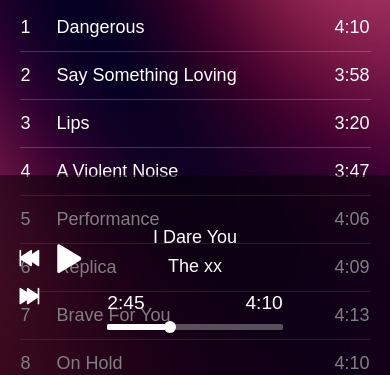
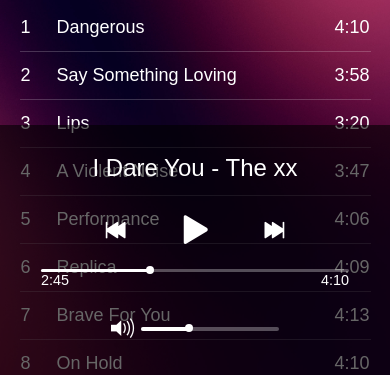
Before and after one commit to ayangyh/aria, a plain HTML site: page album.html in a window 390 px wide. Shown: the part 469-844 px from the top of the page. Drawn offline with nearby package versions, Linux system fonts and the light colour scheme.

Commit message:
checkpoint 27 musicplayer: completed

```diff
--- a/album.html
+++ b/album.html
@@ -61,6 +61,7 @@
                         </a>
                     </div>
                     <div class="control-group currently-playing">
+                        <h2 class="artist-song-mobile">I Dare You - The xx</h2>
                         <h2 class="song-name">I Dare You</h2>
                         <div class="seek-control">
                             <div class="seek-bar">
@@ -70,10 +71,15 @@
                             <div class="current-time">2:45</div>
                             <div class="total-time">4:10</div>
                         </div>
-                        <h2 class="artist-song-mobile">I Dare You - The xx</h2>
+                        <!-- <h2 class="artist-song-mobile">I Dare You - The xx</h2> -->
                         <h3 class="artist-name">The xx</h3>
                     </div>
                     <div class="control-group volume">
+                        <span class="ion-volume-high icon"></span>
+                        <div class="seek-bar">
+                            <div class="fill"></div>
+                            <div class="thumb"></div>
+                        </div>
                     </div>
                 </div>
             </section>
--- a/styles/player_bar.css
+++ b/styles/player_bar.css
@@ -3,7 +3,7 @@
     bottom: 0;
     left: 0;
     right: 0;
-    height: 200px;
+    height:75px;
     background-color: rgba(0, 0, 0, 0.5);
     z-index: 100;
 }
@@ -56,52 +56,54 @@
 }
 .player-bar .currently-playing .song-name,
 .player-bar .currently-playing .artist-song-mobile {
-    top: 2.15rem;
+    top: .5rem;
     color: #FFF;
+    font-size: .6rem;
 }
 .player-bar .currently-playing .artist-name {
-    bottom: 4.1rem;
+    bottom: 1.3rem;
     color: #FFF;
+    font-size: .6rem;
 }
 .player-bar .currently-playing .artist-song-mobile {
     display: none;
 }
 .seek-control {
     position: relative;
-    font-size: .8rem;
+    font-size: .6rem;
+    top: .65rem;
 }
 .seek-control .current-time {
     position: absolute;
-    top: .85rem;
+    /*top: .85rem;*/
     color: #FFF;
 }
 .seek-control .total-time {
     position: absolute;
     right: 0;
-    top: .85rem;
+    /*top: .85rem;*/
     color: #FFF;
 }
 .seek-bar {
-    height: .25rem;
+    height: .15rem;
     background-color: rgba(255, 255, 255, 0.3);
     border-radius: 2px;
     position: relative;
-    top: 2.15rem;
     cursor: pointer;
 }
 .seek-bar .fill {
     background-color: #FFF;
     width: 36%;
-    height: .25rem;
+    height: .15rem;
     border-radius: 2px;
 }
 .seek-bar .thumb {
     position: absolute;
-    height: .5rem;
-    width: .5rem;
+    height: .35rem;
+    width: .35rem;
     background-color: #FFF;
     left: 36%;
-    top: 50%;
+    top: 85%;
     margin-left: -.25rem;
     margin-top: -.25rem;
     border-radius: 50%;
@@ -111,12 +113,59 @@
     transition: all 100ms ease-in-out;
 }
 .seek-bar:hover .thumb {
-    width: 1.1rem;
-    height: 1.1rem;
-    margin-top: -.5rem;
-    margin-left: -.5rem;
+    width: .60rem;
+    height: .60rem;
+    margin-top: -.35rem;
+    margin-left: -.35rem;
 }
 .player-bar .volume {
     width: 25%;
     text-align: right;
 }
+.player-bar .volume .icon {
+    color: #FFF;
+    font-size: 1.1rem;
+    display: inline-block;
+    vertical-align: middle;
+}
+.player-bar .volume .seek-bar {
+    display: inline-block;
+    width: 5.75rem;
+    vertical-align: middle;
+}
+@media (max-width: 640px) {
+    .player-bar {
+        padding: 1rem;
+        background-color: rgba(0,0,0,0.6);
+        height: 250px;
+    }
+    .player-bar .main-controls,
+    .player-bar .currently-playing,
+    .player-bar .volume {
+        display: block;
+        margin: 0 auto;
+        padding: 0;
+        width: 100%;
+        text-align: center;
+    }
+    .player-bar .main-controls {
+        min-height: 1.5rem;
+        padding-top: 2.5rem;
+    }
+    .player-bar .volume {
+        min-height: 2.5rem;
+    }
+    .player-bar .currently-playing {
+        min-height: 2.5rem;
+    }
+    .player-bar .artist-name,
+    .player-bar .song-name {
+        display: none;
+    }
+    .player-bar .currently-playing .artist-song-mobile {
+        display: block;
+        font-size: 1rem;
+        top: unset;
+        bottom: 5.5rem;
+    }
+}
```
Also changed, not shown: assets/images/blurred_backgrounds/blue_bg.jpg (added), assets/images/blurred_backgrounds/blue_holograph_gradient.jpg (deleted).
